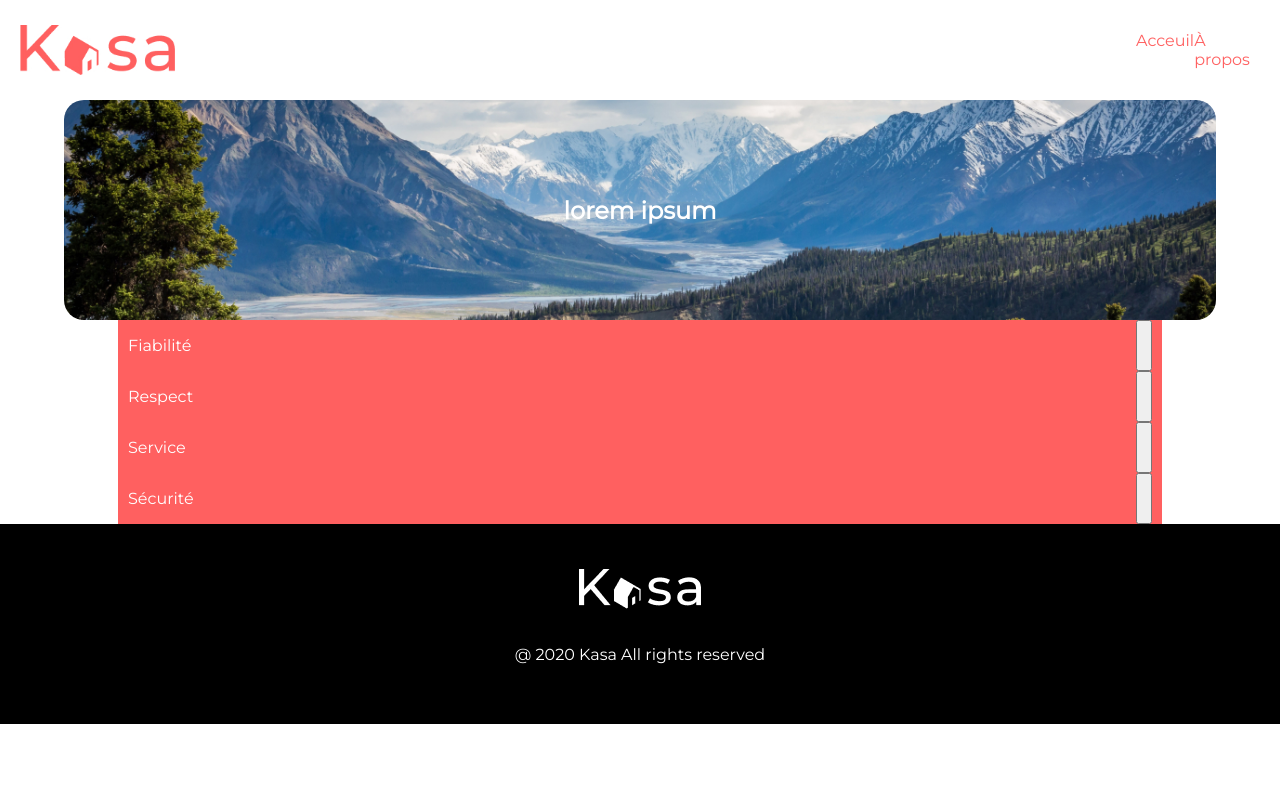
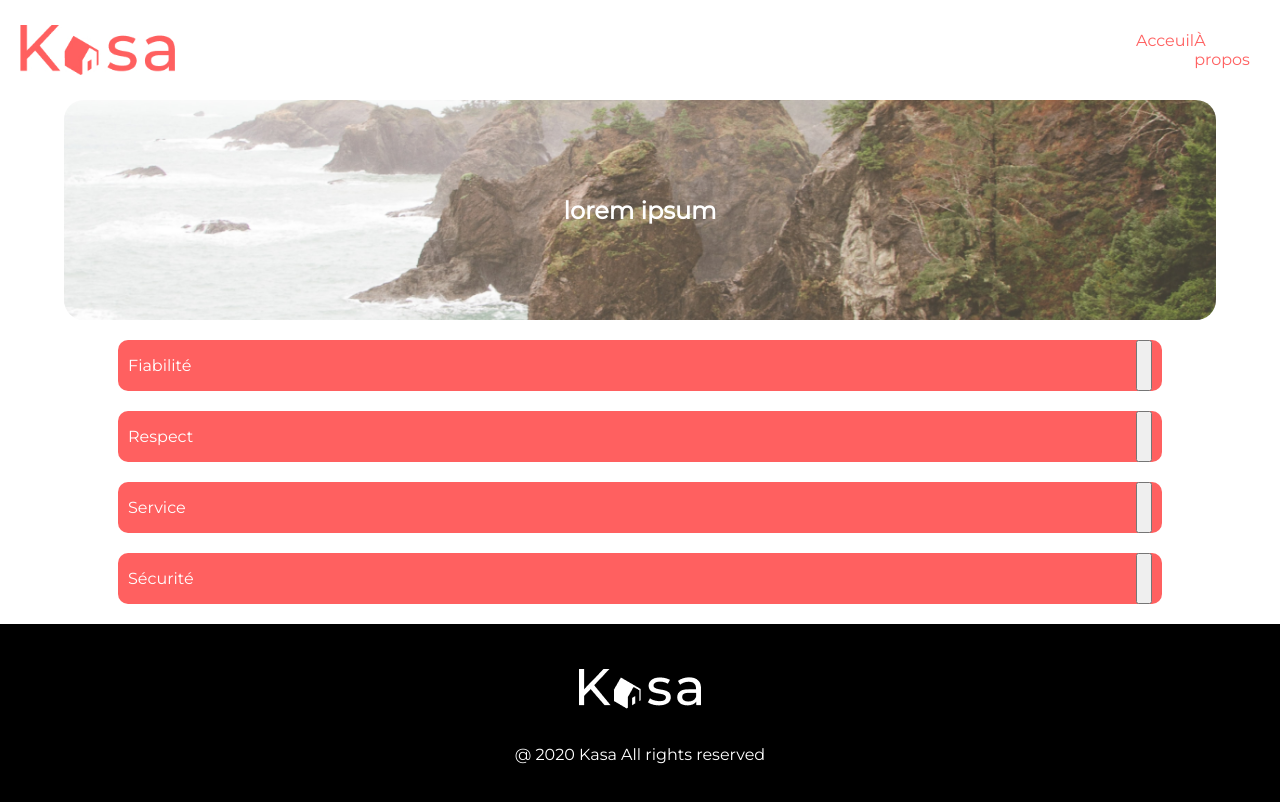
Before and after one commit to CMickus/Projet-6, a React (Create React App) app: page /A-propos in a window 1280 px wide. Shown: the top 802 px of the page. Built offline with nearby package versions, Linux system fonts and the light colour scheme.

Commit message:
Ajout du style de la page a propos et modification de banner pour changer en fonction de la page

```diff
--- a/src/components/Banner.module.css
+++ b/src/components/Banner.module.css
@@ -15,10 +15,14 @@
     border-radius: 20px;
 }
 
-.title{
+.title1{
     display: flex;
     justify-self: center;
     align-self: center;
     position: absolute;
     color: white;
 }
+
+.title2{
+    display: none;
+}
--- a/src/components/banner.jsx
+++ b/src/components/banner.jsx
@@ -1,14 +1,24 @@
 import React from 'react';
 import ReactDOM from 'react-dom/client';
 import '../index.css';
-import banner1 from './images/paysage_montagne.jpg';
+import banner1 from './images/bord_de_mer_falaise.png';
+import banner2 from './images/paysage_montagne.jpg';
 import style from './Banner.module.css'
 
 export function Banner(){
+    console.log(window.location)
+    if (window.location == "http://localhost:3000/A-propos"){
+        return(
+            <aside className={style.banner}>
+                <img src={banner2} className={style.bannerimage} alt='...'></img>
+                <h2 className={style.title2}>lorem ipsum</h2>
+            </aside>
+        )
+    }
     return(
         <aside className={style.banner}>
-            <img src={banner1} className={style.bannerimage}></img>
-            <h2 className={style.title}>lorem ipsum</h2>
+            <img src={banner1} className={style.bannerimage} alt='...'></img>
+            <h2 className={style.title1}>lorem ipsum</h2>
         </aside>
     )
 }
--- a/src/components/card.jsx
+++ b/src/components/card.jsx
@@ -2,7 +2,7 @@ import React, { useState } from 'react';
 import ReactDOM from 'react-dom/client';
 import {Link} from 'react-router-dom'
 import '../index.css';
-import logementCards from '../logements.json';
+//import logementCards from '../logements.json';
 import './Card.module.css';
 
 export function Card(logementCards){
--- a/src/pages/a-propos.module.css
+++ b/src/pages/a-propos.module.css
@@ -4,6 +4,9 @@
     flex-direction: column;
     justify-content: center;
     align-items: center;
+    gap: 20px;
+    padding-top: 20px;
+    padding-bottom: 20px;
 }
 
 .card{
@@ -14,6 +17,7 @@
     padding-left: 10px;
     padding-right: 10px;
     background-color: #ff6060;
+    border-radius: 10px;
 }
 
 .cardcontentcolor{
--- a/src/pages/logements.jsx
+++ b/src/pages/logements.jsx
@@ -2,7 +2,7 @@ import React from 'react';
 import ReactDOM from 'react-dom/client';
 import '../index.css';
 import { useParams } from 'react-router-dom';
-import { HiddenText } from '../components/Hidden-text';
+//import { HiddenText } from '../components/Hidden-text';
 //les tags sont AUSSI des composants
 import LogementListe from '../logements.json'
 
@@ -11,7 +11,7 @@ export function Logement() {
   console.log(LogementId)
   LogementListe.forEach((item) =>{
     console.log(item.id)
-    if (item.id == LogementId.id) {
+    if (item.id === LogementId.id) {
       console.log(item.id)
       console.log(LogementId.id)
       return (
```
Also changed, not shown: src/components/images/bord_de_mer_falaise.png (added).
